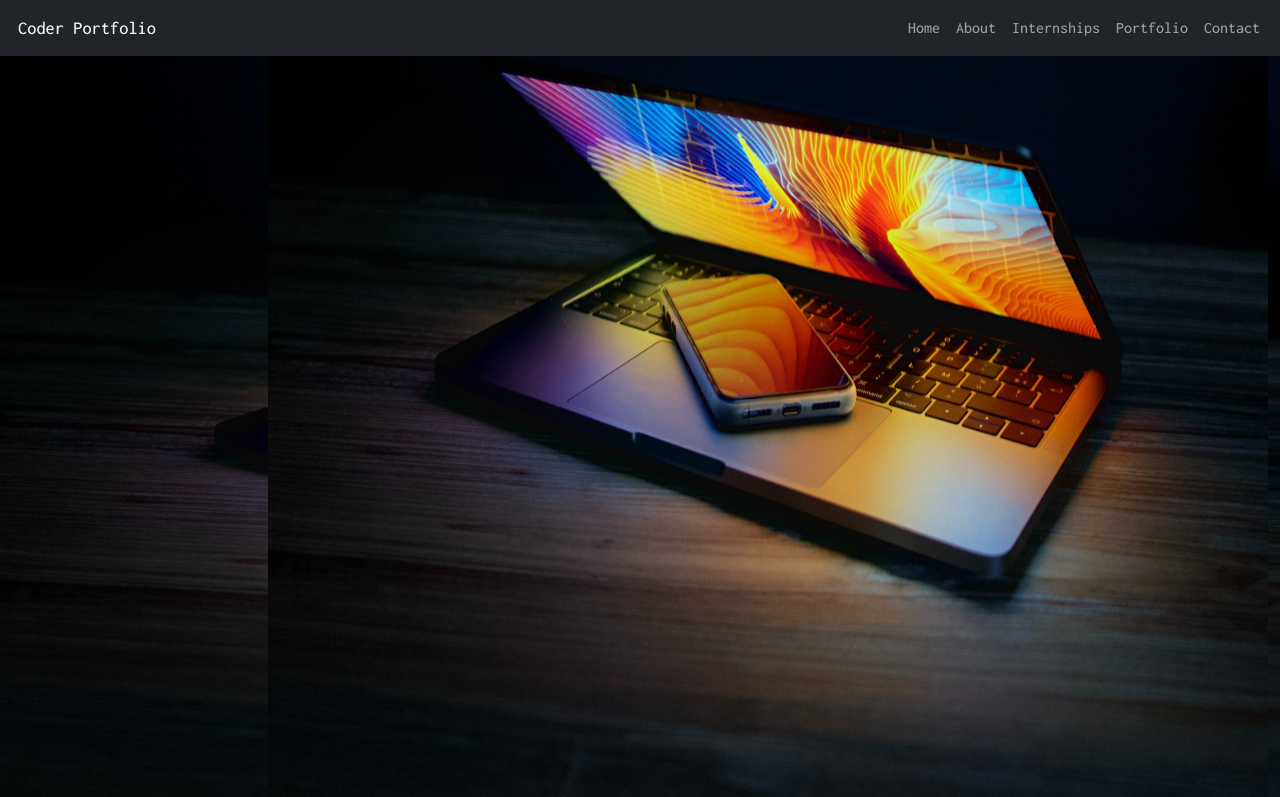
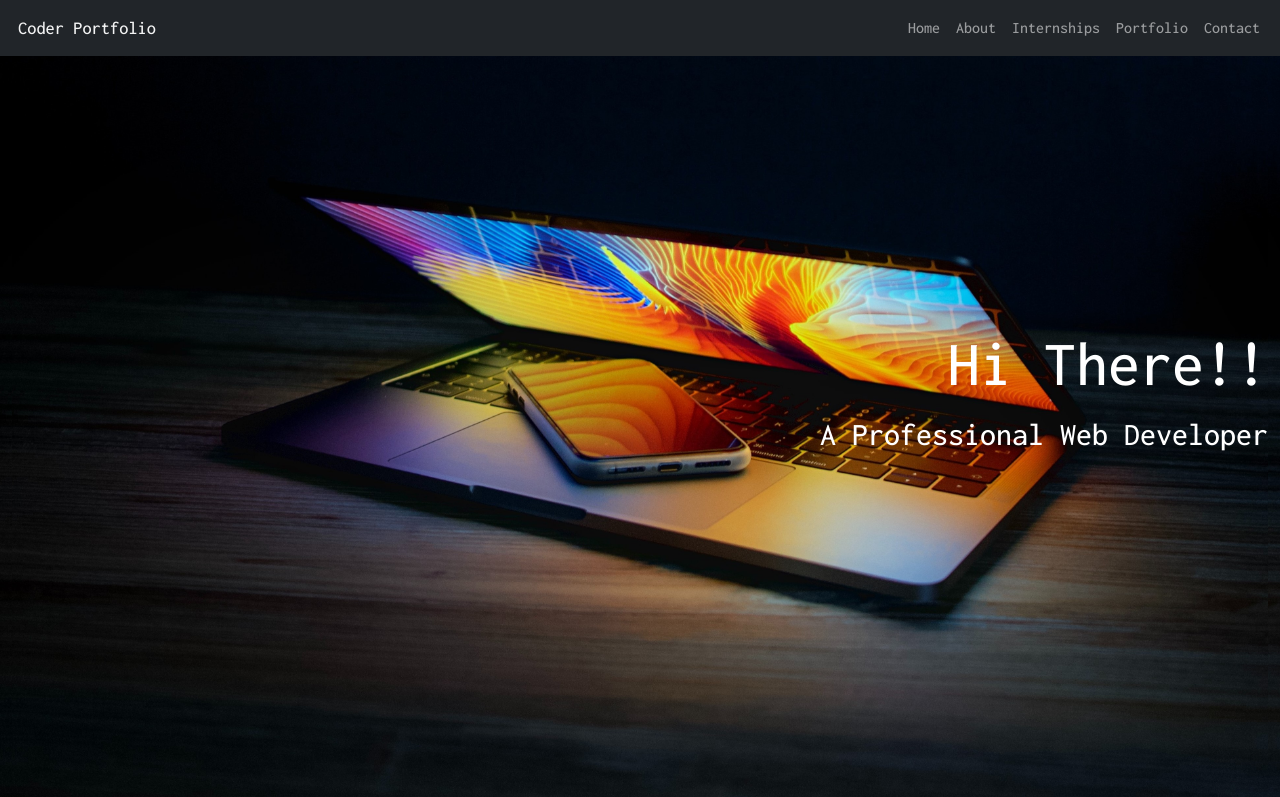
Before and after one commit to Surekhakoppineni/asaa, a plain HTML site: page index.html in a window 1280 px wide. Shown: the top 797 px of the page. Drawn offline with nearby package versions, Linux system fonts and the light colour scheme.

Commit message:
index.html

```diff
--- a/index.html
+++ b/index.html
@@ -58,9 +58,8 @@
   <section class="bannerBgImage" id="home">
     <div class="container-fluid">
       <div class="row">
-        <div class="col-md-12 bannerText">
-          <img src="ba.jpg" class="card-img-top" alt="..." style="width:1000px;height:1000px;">
-
+        <img src="ba.jpg" class="card-img-top" alt="..." style="height:100vh;background-size:cover ;position:relative;">
+         <div class="col-md-12 bannerText">
           <h2 class="bannerTitle  animate__animated animate__backInLeft">Hi There!!</h2>
           <p class="bannerDesc"> A Professional Web Developer</p>
         </div>
```
